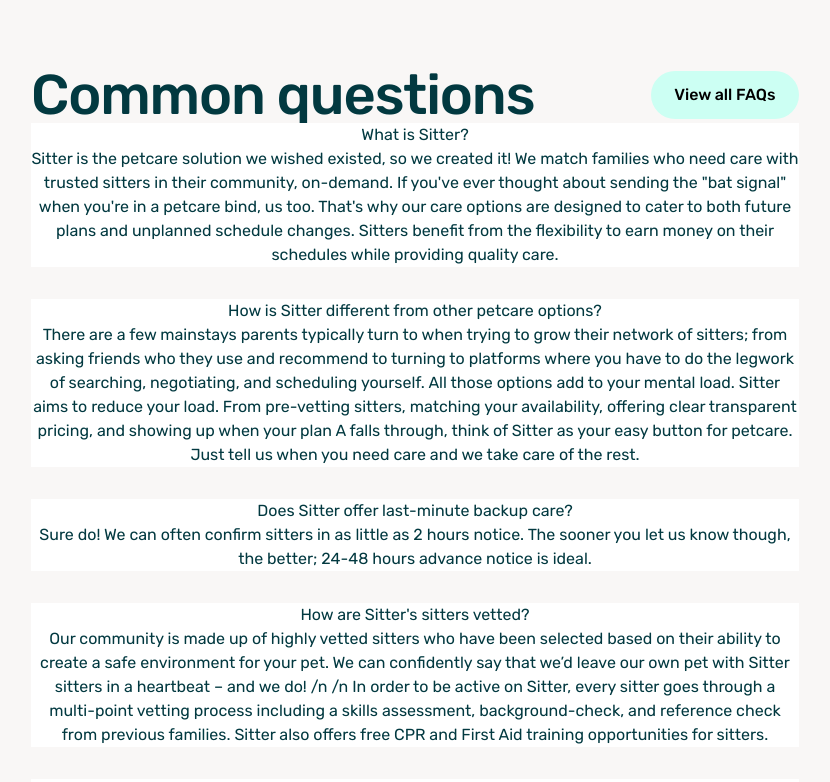
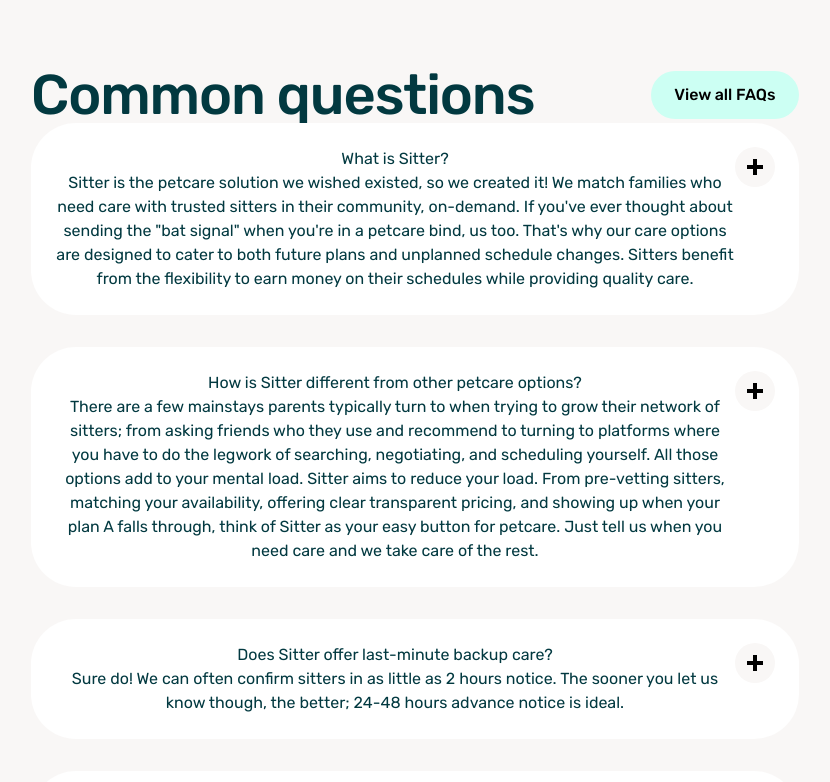
Before and after one commit to samsonc89/otter-replica, a React (Vite) app: page / in a window 1280 px wide. Shown: the part 3820-4602 px from the top of the page, without its empty margins (225-1055 px from the left). Built offline with nearby package versions, Linux system fonts and the light colour scheme.

Commit message:
Add plus button

```diff
--- a/src/containers/Questions/questions.css
+++ b/src/containers/Questions/questions.css
@@ -19,7 +19,31 @@
   gap: 2rem;
 }
 .question-card {
+  padding: 1.5rem;
+  border-radius: 45px;
   display: flex;
   justify-content: space-between;
   background-color: var(--light-asset-bg-color);
 }
+
+.expand-card-btn {
+  height: 40px;
+  width: 40px;
+  border-radius: 50%;
+  background-color: var(--main-bg-color);
+  position: relative;
+  display: flex;
+  align-items: center;
+  justify-content: center;
+}
+
+.expand-card-btn span {
+  width: 40%;
+  height: 10%;
+  background-color: black;
+}
+
+.rotating-line {
+  transform: rotate(90deg);
+  position: absolute;
+}
```
